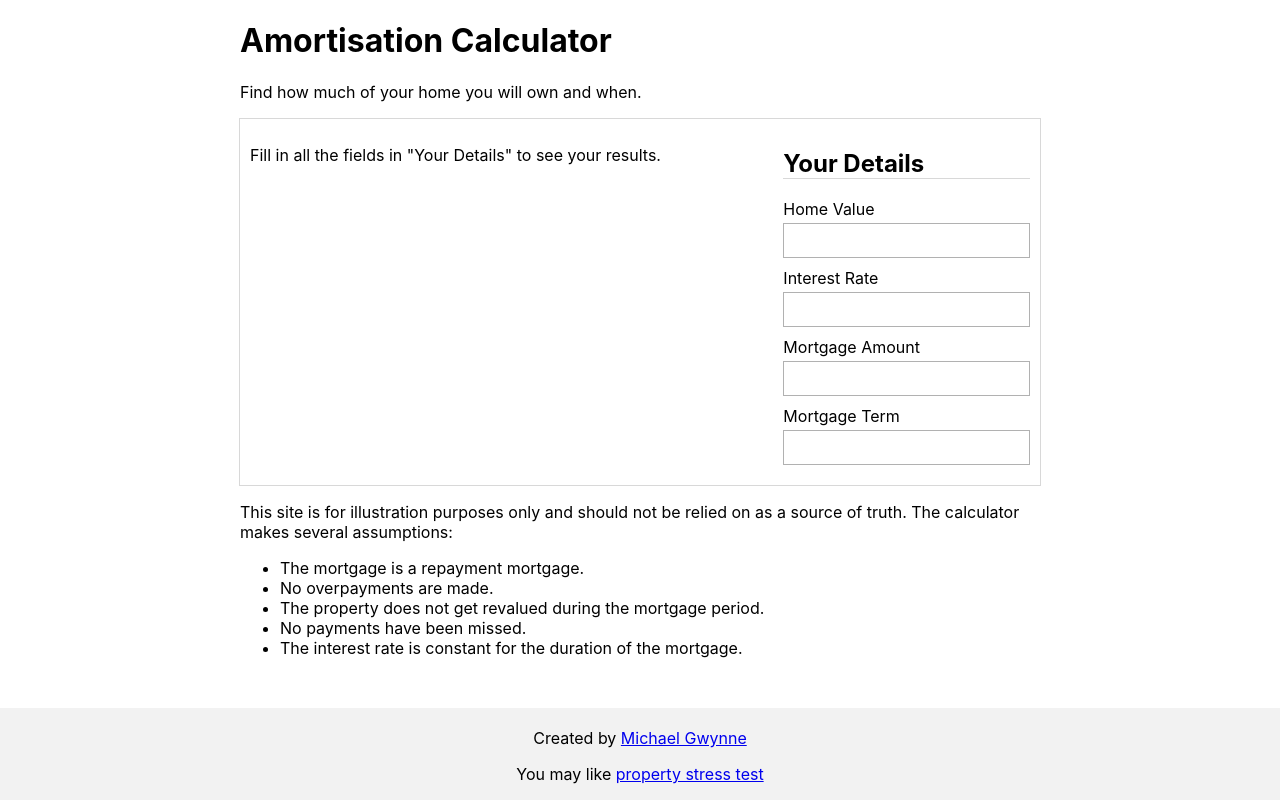
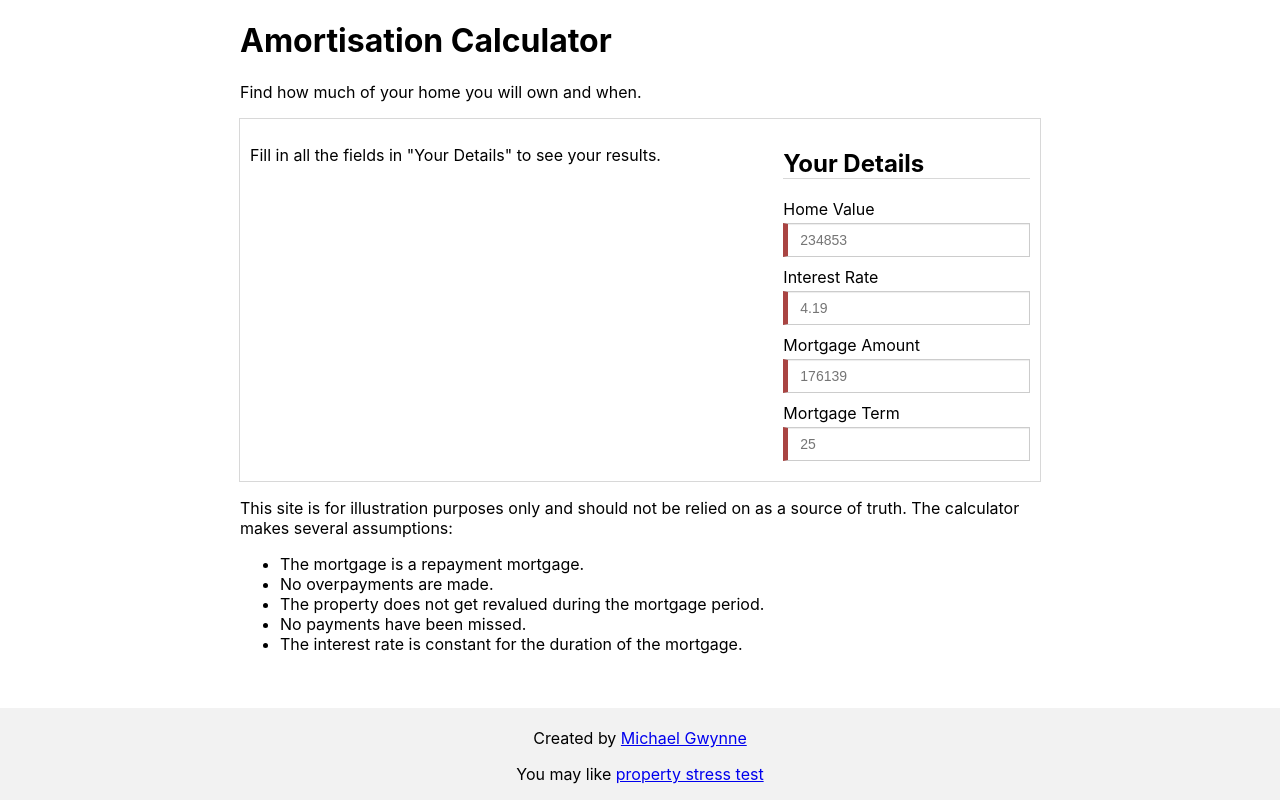
Before and after one commit to votemike/amortisation-calculator, a React (Create React App) app: page / in a window 1280 px wide. Built offline with nearby package versions, Linux system fonts and the light colour scheme.

Commit message:
Updating styling

```diff
--- a/src/Calculator.js
+++ b/src/Calculator.js
@@ -22,7 +22,7 @@ class Calculator extends React.Component {
   }
 
   getPaymentRows() {
-    const payment = mortgageJs.calculatePayment(this.state.value, this.state.value - this.state.mortgage, this.state.rate / 100, this.state.term);
+    const payment = mortgageJs.calculatePayment(this.state.value, this.state.value - this.state.mortgage, this.state.rate / 100, this.state.term * 12);
     const rows = [];
     for (let i = 11; i < payment.paymentSchedule.length; i = i + 12) {
       rows.push(payment.paymentSchedule[i]);
@@ -84,19 +84,19 @@ class Calculator extends React.Component {
           <h2>Your Details</h2>
           <div>
             <label htmlFor="value">Home Value</label>
-            <input type="number" min="0" onChange={this.handleInputChange} name="value" />
+            <input required type="number" min="0" onChange={this.handleInputChange} name="value" placeholder="234853" />
           </div>
           <div>
             <label htmlFor="rate">Interest Rate</label>
-            <input type="number" min="0" onChange={this.handleInputChange} name="rate"/>
+            <input required type="number" min="0" onChange={this.handleInputChange} name="rate" placeholder="4.19" step="any"/>
           </div>
           <div>
             <label htmlFor="mortgage">Mortgage Amount</label>
-            <input type="number" min="0" onChange={this.handleInputChange} name="mortgage"/>
+            <input required type="number" min="0" onChange={this.handleInputChange} name="mortgage" placeholder="176139"/>
           </div>
           <div>
             <label htmlFor="term">Mortgage Term</label>
-            <input type="number" min="0" onChange={this.handleInputChange} name="term" step="12"/>
+            <input required type="number" min="0" onChange={this.handleInputChange} name="term" placeholder="25"/>
           </div>
         </div>
       </div>
--- a/src/Calculator.scss
+++ b/src/Calculator.scss
@@ -67,11 +67,33 @@
       }
 
       input {
-        border: none;
-        box-shadow: inset 0 0 0 1px #B1B1B1;
+        background-color: #fff;
+        background-image: none;
+        border: 1px solid #ccc;
+        box-shadow: inset 0 1px 1px rgba(0, 0, 0, .075);
         box-sizing: border-box;
-        padding: 10px 15px;
+        color: #555;
+        font-size: 14px;
+        height: 34px;
+        line-height: 1.42857;
+        padding: 6px 12px;
+        transition: border-color ease-in-out .15s, box-shadow ease-in-out .15s;
         width: 100%;
+
+        ::placeholder {
+          color: #999;
+          opacity: 1
+        }
+
+        &:required {
+          &:valid {
+            border-left: 5px solid #42a948;
+          }
+
+          &:not(:valid) {
+            border-left: 5px solid #a94442;
+          }
+        }
       }
     }
   }
```
